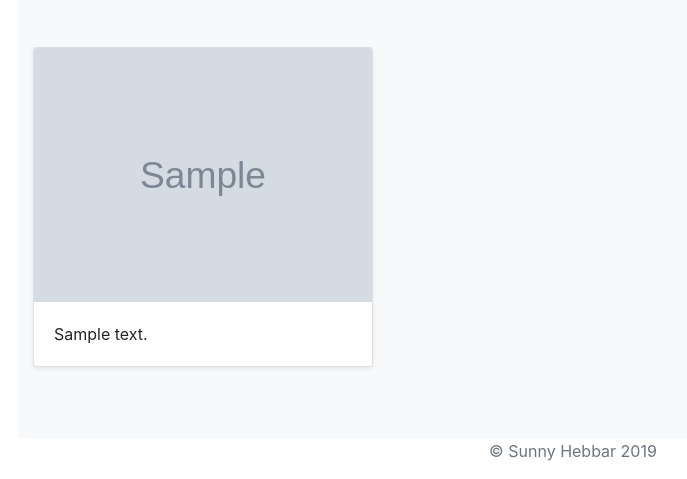
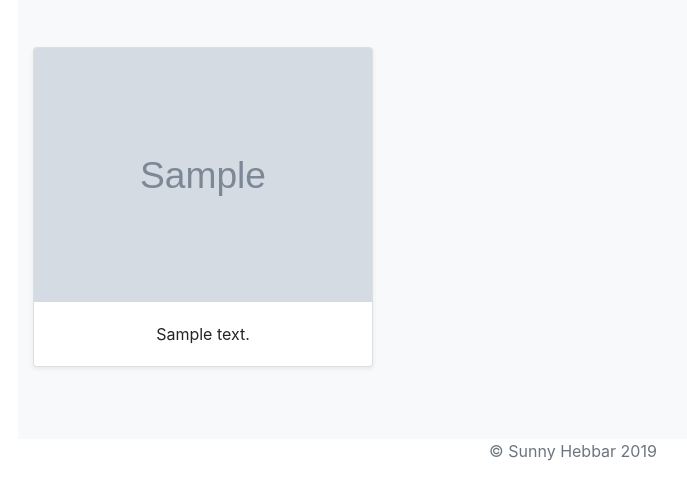
Before and after one commit to hebs87/personal-portfolio, a Django app: template jobs/templates/home.html in a window 1280 px wide. Shown: the part 719-1198 px from the top of the page, without its empty margins (67-754 px from the left). Run offline with Django 3.2, Linux system fonts and the light colour scheme; the template is opened without the code that fills it: most values are stand-ins (such as "Sample title", 1, 10 or a date in 2020); grey boxes marked "Sample" are stand-in pictures; data that the repository does not hold is empty; some libraries are stand-ins or nearby versions.

Commit message:
Added custom styles to home.html image and cards

```diff
--- a/jobs/templates/home.html
+++ b/jobs/templates/home.html
@@ -18,11 +18,11 @@
 
 	<div class="album py-5 bg-light">
 		<div class="container">
-	    	<div class="row">
+	    	<div class="row text-center">
                 {% for job in jobs %}
-                    <div class="col-md-4">
+                    <div class="col-sm-6 col-md-4">
                         <div class="card mb-4 shadow-sm">
-                            <img class="card-img-top" src="{{ job.image.url }}" alt="{{ job.summary }}">
+                            <img class="card-img-top img-fluid job-img text-center" src="{{ job.image.url }}" alt="{{ job.summary }}">
                             <div class="card-body">
                                 <p class="card-text">{{ job.summary }}</p>
                             </div>
```
